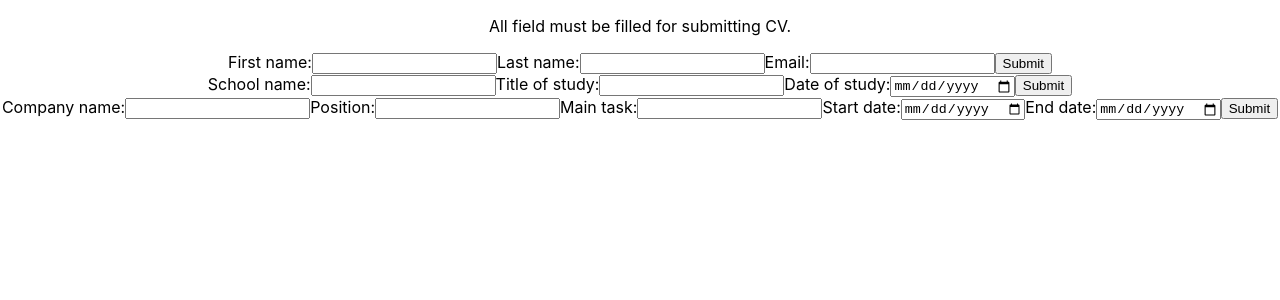
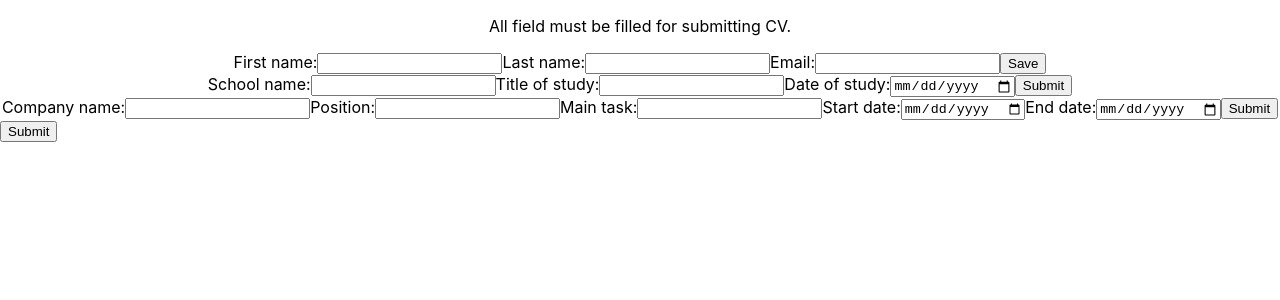
Before and after one commit to mrkgbr/cv-project, a React (Create React App) app: page / in a window 1280 px wide. Shown: the top 300 px of the page. Built offline with nearby package versions, Linux system fonts and the light colour scheme.

Commit message:
Converted General to class

```diff
--- a/src/App.js
+++ b/src/App.js
@@ -5,15 +5,36 @@ import Form from "./components/Form";
 class App extends Component {
   constructor() {
     super();
+
+    this.state = {
+      main: true,
+      button: "Submit",
+    };
   }
+
+  onSubmit = () => {
+    let button;
+    if (this.state.button === "Submit") {
+      button = "Back";
+    } else {
+      button = "Submit";
+    }
+    this.setState({
+      main: !this.state.main,
+      button: button,
+    });
+  };
 
   // Render page
   render() {
-    return (
-      <div className="App">
-        <Form />
-      </div>
-    );
+    if (this.state.main)
+      return (
+        <div>
+          <Form />
+          <button onClick={this.onSubmit}>{this.state.button}</button>
+        </div>
+      );
+    return <button onClick={this.onSubmit}>{this.state.button}</button>;
   }
 }
 
--- a/src/components/General.js
+++ b/src/components/General.js
@@ -1,6 +1,31 @@
-export default function General(props) {
-  const { submitForm, general, firstNameChange, lastNameChange, emailChange } =
-    props;
+import { Component } from "react";
+
+export default class General extends Component {
+  constructor() {
+    super();
+
+    this.state = {
+      isDisabled: false,
+      buttonText: "Save",
+    };
+  }
+
+  onButtonClick = (e) => {
+    let text = this.state.buttonText === "Save" ? "Edit" : "Save";
+    this.setState({
+      isDisabled: !this.state.isDisabled,
+      buttonText: text,
+    });
+  };
+
+  render() {
+    const {
+      submitForm,
+      general,
+      firstNameChange,
+      lastNameChange,
+      emailChange,
+    } = this.props;
 
     return (
       <form onSubmit={submitForm}>
@@ -11,6 +36,7 @@ export default function General(props) {
           value={general.firstName}
           onChange={firstNameChange}
           required
+          disabled={this.state.isDisabled}
         />
         <label htmlFor="lastName">Last name:</label>
         <input
@@ -19,6 +45,7 @@ export default function General(props) {
           value={general.lastName}
           onChange={lastNameChange}
           required
+          disabled={this.state.isDisabled}
         />
         <label htmlFor="email">Email:</label>
         <input
@@ -27,8 +54,12 @@ export default function General(props) {
           value={general.email}
           onChange={emailChange}
           required
+          disabled={this.state.isDisabled}
         />
-      <button type="submit">Submit</button>
+        <button type="submit" onClick={this.onButtonClick}>
+          {this.state.buttonText}
+        </button>
       </form>
     );
   }
+}
```
Lines whose indentation alone changed are shown as unchanged.
